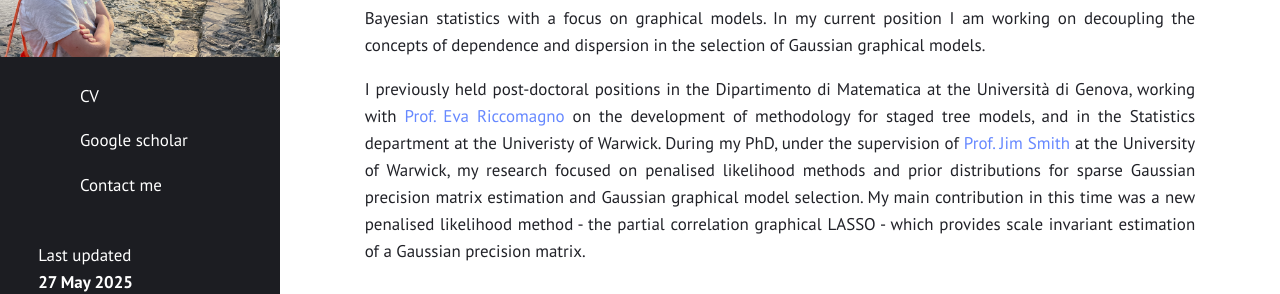
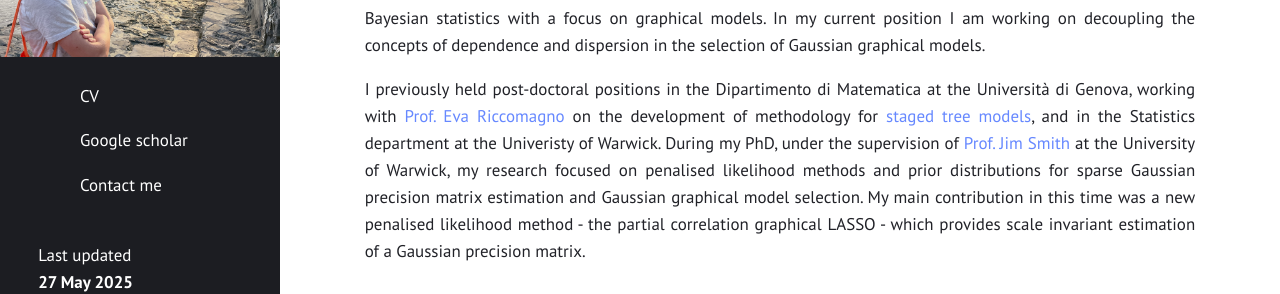
Before and after one commit to JackStorrorCarter/JackStorrorCarter.github.io, a Jekyll site: the page built from index.md, in a window 1280 px wide and 900 px high. Shown: the part 199-493 px from the top of the window. Built offline with Jekyll 4.4.1, drawn with Linux system fonts in a browser that asks for light colours; part of the change alters nothing that is shown.

Commit message:
Update index.md

```diff
--- a/index.md
+++ b/index.md
@@ -10,7 +10,7 @@ title: "Home"
 
 I am a [EUTOPIA-SIF](https://eutopia-university.eu/english-version/sif-post-doctoral-fellowships) Marie Sklodowska-Curie COFUND Fellow at Universitat Pompeu Fabra supervised by [Prof. David Rossell](https://sites.google.com/site/rosselldavid/). I am part of the [Statistics group](https://sites.google.com/view/stats-upf/news) in the Department of Economics and Business and I am also affiliated with the Barcelona School of Economics.  My main research interests are in statistical methodology and Bayesian statistics with a focus on graphical models.  In my current position I am working on decoupling the concepts of dependence and dispersion in the selection of Gaussian graphical models.
 
-I previously held post-doctoral positions in the Dipartimento di Matematica at the Università di Genova, working with [Prof. Eva Riccomagno](https://rubrica.unige.it/personale/VUZBXlJg) on the development of methodology for staged tree models, and in the Statistics department at the Univeristy of Warwick. During my PhD, under the supervision of [Prof. Jim Smith](https://warwick.ac.uk/fac/sci/statistics/staff/academic-research/smith/) at the University of Warwick, my research focused on penalised likelihood methods and prior distributions for sparse Gaussian precision matrix estimation and Gaussian graphical model selection.  My main contribution in this time was a new penalised likelihood method - the partial correlation graphical LASSO - which provides scale invariant estimation of a Gaussian precision matrix.
+I previously held post-doctoral positions in the Dipartimento di Matematica at the Università di Genova, working with [Prof. Eva Riccomagno](https://rubrica.unige.it/personale/VUZBXlJg) on the development of methodology for [staged tree models](https://en.wikipedia.org/wiki/Staged_tree_(mathematics)), and in the Statistics department at the Univeristy of Warwick. During my PhD, under the supervision of [Prof. Jim Smith](https://warwick.ac.uk/fac/sci/statistics/staff/academic-research/smith/) at the University of Warwick, my research focused on penalised likelihood methods and prior distributions for sparse Gaussian precision matrix estimation and Gaussian graphical model selection.  My main contribution in this time was a new penalised likelihood method - the partial correlation graphical LASSO - which provides scale invariant estimation of a Gaussian precision matrix.
 
 ## Software
 
```
